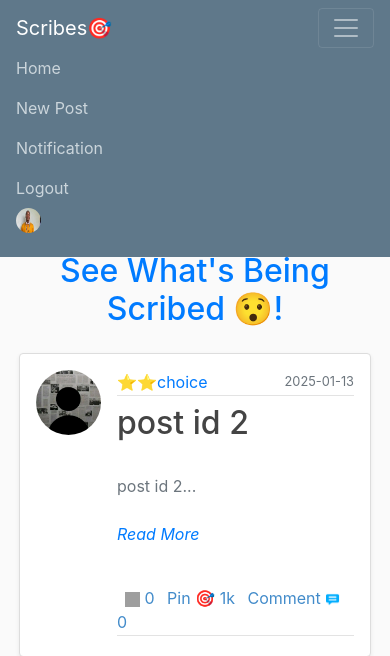
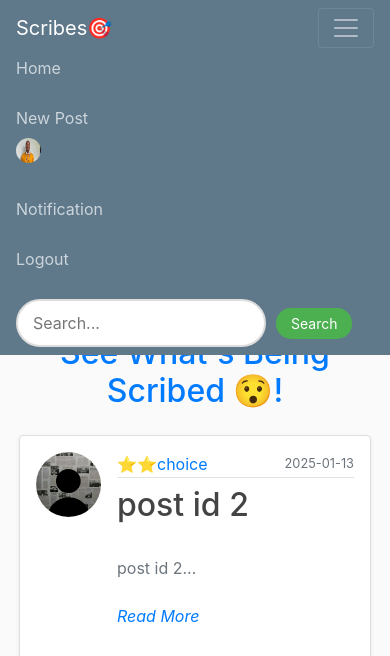
Before and after one commit to dibie403/flask_blog_application, a Flask app: page / in a window 390 px wide, after a click that opens the changed part. Shown: the top 656 px of the page. Run offline with Flask 3, Linux system fonts and the light colour scheme; a user stored in the database is signed in; parts of the project's set-up code (start-up, migrations or seed data) failed here and were passed over; grey boxes are pictures that could not be loaded.

Commit message:
modification for mobile

```diff
--- a/flaskblog/static/main.css
+++ b/flaskblog/static/main.css
@@ -190,3 +190,53 @@ table.h1, table.h2 {
 .btn-sm {
     font-size: 0.8rem;
 }
+
+.post-img {
+  height: 200px;
+  width: 400px;
+
+
+
+
+.search-box {
+  order: 1; /* Ensure the search box is the first item */
+}
+
+/* Navigation links follow the search box */
+}
+
+/* Responsive layout for small screens (e.g., phones) */
+/* Responsive layout for small screens (e.g., phones) */
+@media (max-width: 767px) {
+  .navbar-nav {
+    flex-direction: column; /* Stack items vertically */
+    align-items: flex-start; /* Align items to the left */
+    gap: 10px; /* Adjust spacing for stacked items */
+  }
+
+  .search-box {
+    order: 3; /* Move the search box to the last position */
+    width: 100%; /* Stretch the search box to fit the width */
+    margin-top: 10px;
+  }
+
+  .search-box form {
+    width: 100%; /* Ensure the form takes full width */
+    display: flex;
+    justify-content: flex-start; /* Align items to the left */
+    margin-left: 0px; /* Add some space on the left side */
+  }
+
+  .search-box input {
+    width: 90%; /* Adjust width for better usability */
+    max-width: 300px; /* Prevent excessive width */
+  }
+
+  .search-box button {
+    width: auto; /* Keep button size dynamic */
+  }
+
+  .nav-item {
+    order: 1; /* Keep other links in the original order */
+  }
+}
--- a/flaskblog/templates/home.html
+++ b/flaskblog/templates/home.html
@@ -5,12 +5,28 @@
     <!-- Header Section -->
     <div class="header text-center mb-4">
         {% if current_user.is_authenticated %}
+        <div class="search-box mb-4">
+                  <form method="POST" action="{{ url_for('search_post') }}" style="display: flex; align-items: center;">
+                    <input
+                      type="text"
+                      name="content"
+                      placeholder="Search Post..."
+                      style="border: 2px solid #ddd; outline: none; padding: 10px 15px; border-radius: 25px; width: 250px; font-size: 16px; margin-right: 10px;">
+                    <button
+                      type="submit"
+                      style="background-color: #4caf50; color: white; border: none; padding: 5px 15px; cursor: pointer; font-size: 14px; border-radius: 15px; transition: background-color 0.3s ease;"
+                      onmouseover="this.style.backgroundColor='#45a049'"
+                      onmouseout="this.style.backgroundColor='#4caf50'">
+                      Search
+                    </button>
+                  </form>
+                </div>
         <h2 class="text-primary" style="text-align: left; margin-left: 20px;">
             TOP SCRIBERS
         </h2>
 
         <div class="image-section11 d-flex flex-wrap align-items-center mb-3 ml-4" style="gap: 25px;">
-    {% for user in user %}
+        {% for user in user %}
         <div class="text-center" style="max-width: 80px;">
             <a href="{{url_for('look',username=user.username)}}"><img class="rounded-circle border border-primary"
                  src="{{ url_for('static', filename='profile_pics/' + user.image_file) }}"
--- a/flaskblog/templates/layout.html
+++ b/flaskblog/templates/layout.html
@@ -44,10 +44,28 @@
             <!-- Navbar Right Side -->
             <div class="navbar-nav">
               {% if current_user.is_authenticated %}
-                <!--<a class="nav-item nav-link" href="{{ url_for('Account')}}">My Profile</a>-->
-                <a class="nav-item nav-link" href="{{ url_for('notification')}}">Notification</a>
-                <a class="nav-item nav-link" href="{{ url_for('logout')}}">Logout</a>
-                <a href="{{ url_for('Account')}}"> <img class="rounded-circle account-img2 md-2" src="{{ image_file }}"></a>
+                <div class="search-box">
+                  <form method="POST" action="{{ url_for('search_post') }}" style="display: flex; align-items: center;">
+                    <input
+                      type="text"
+                      name="content"
+                      placeholder="Search..."
+                      style="border: 2px solid #ddd; outline: none; padding: 10px 15px; border-radius: 25px; width: 250px; font-size: 16px; margin-right: 10px;">
+                    <button
+                      type="submit"
+                      style="background-color: #4caf50; color: white; border: none; padding: 5px 15px; cursor: pointer; font-size: 14px; border-radius: 15px; transition: background-color 0.3s ease;"
+                      onmouseover="this.style.backgroundColor='#45a049'"
+                      onmouseout="this.style.backgroundColor='#4caf50'">
+                      Search
+                    </button>
+                  </form>
+                </div>
+                <a class="nav-item nav-link" href="{{ url_for('notification') }}">Notification</a>
+                <a class="nav-item nav-link" href="{{ url_for('logout') }}">Logout</a>
+                <a href="{{ url_for('Account') }}">
+                  <img class="rounded-circle account-img2 md-2" src="{{ image_file }}">
+                </a>
+
               {% else %}
                 <a class="nav-item nav-link" href="{{ url_for('login')}}">Login</a>
                 <a class="nav-item nav-link" href="{{ url_for('register')}}">Register</a>
@@ -79,26 +97,6 @@
         </div>
 
         <div class="col-md-4">
-          {% if current_user.is_authenticated %}
-            <form method="POST" action="{{ url_for('search_post') }}" style="display: flex; align-items: center;">
-             <form method="POST" action="{{ url_for('search_post') }}" style="display: flex; align-items: center;">
-              <input
-                type="text"
-                name="content"
-                placeholder="Search..."
-                style="border: 2px solid #ddd; outline: none; padding: 10px 15px; border-radius: 25px; width: 250px; font-size: 16px; margin-right: 10px;">
-              <button
-                type="submit"
-                style="background-color: #4caf50; color: white; border: none; padding: 5px 15px; cursor: pointer; font-size: 14px; border-radius: 15px; transition: background-color 0.3s ease;"
-                onmouseover="this.style.backgroundColor='#45a049'"
-                onmouseout="this.style.backgroundColor='#4caf50'">
-                Search
-              </button>
-            </form>
-
-
-          {% endif %}
-
 
 
           <div class="content-section mt-4">
--- a/flaskblog/templates/post_detail.html
+++ b/flaskblog/templates/post_detail.html
@@ -35,7 +35,7 @@
 
             <div class="post-content">
                 <h5 class="font-weight-bold">Content:</h5>
-               <img class=" article-img" src="{{url_for('static', filename='post_image/'+ post.image)}}">
+               <img class=" post-img" src="{{url_for('static', filename='post_image/'+ post.image)}}">
                 <p class="article-content text-justify text-secondary border-left pl-3">{{ post.content }}</p>
             </div>
         </div>
```
Also changed, not shown: flaskblog/templates/search_person.html (+35 -17 lines), instance/site.db.
